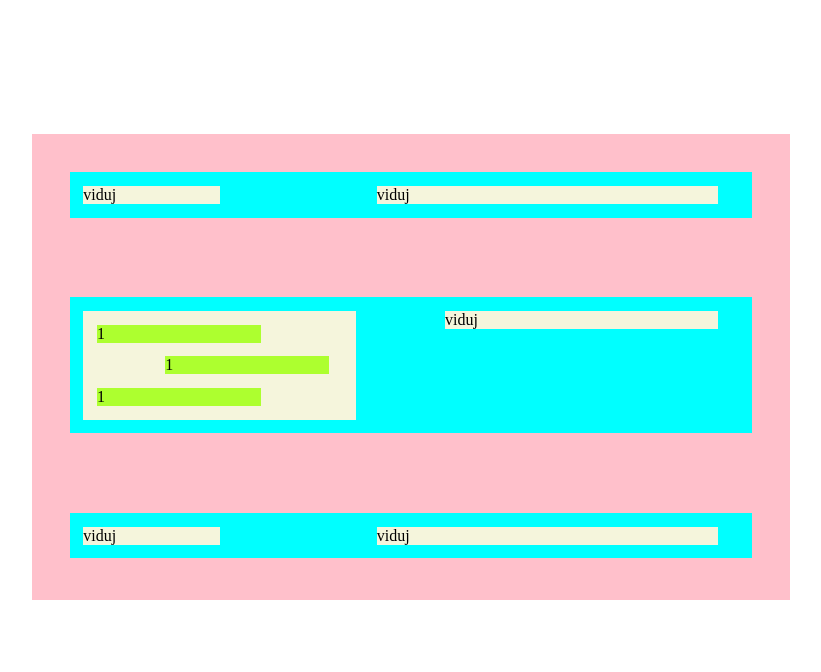
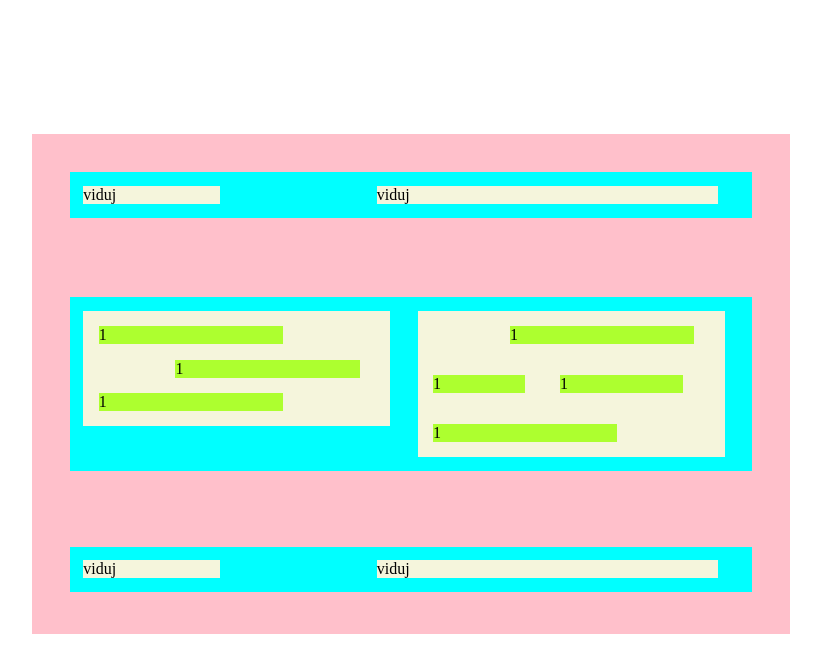
Before and after one commit to EgleNem/4-namu-darbai, a website: page index.html in a window 1280 px wide. Shown: the whole page, without its empty margins (229-1050 px from the left). Drawn offline with Linux system fonts and the light colour scheme.

Commit message:
Second box

```diff
--- a/index.html
+++ b/index.html
@@ -18,7 +18,7 @@
         </div>
         <div style="margin: 5%;width:90%; background-color: aqua;display: inline-block">
 
-        <div style="background-color: beige; margin: 2%; width: 40%; float:left; display: inline-block ">
+        <div style="background-color: beige; margin: 2%; width: 45%; float:left; display: inline-block ">
 
         <div style="background-color: greenyellow; margin:5%; width: 60% ">1</div>
 
@@ -30,7 +30,16 @@
 
         </div>
 
-        <div style="background-color: beige; margin: 2%;width: 40%;margin-right: 5%; float:right "> viduj
+        <div style="background-color: beige; margin: 2%;width: 45% ; display: inline-block">
+
+            <div style="background-color: greenyellow; margin:5%;   width: 60% ; margin-left: 30%">1</div>
+
+            <div style="background-color: greenyellow; margin:5%;   width: 30% ; display: inline-block;">1</div>
+
+            <div style="background-color: greenyellow; margin:5%;   width: 40%; display: inline-block;">1</div>
+
+            <div style="background-color: greenyellow; margin:5%;   width: 60% ">1</div>
+
         </div>
     </div>
 
```
